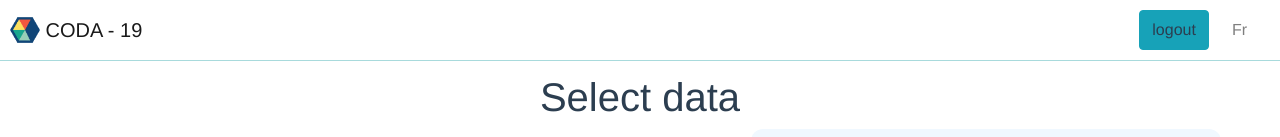
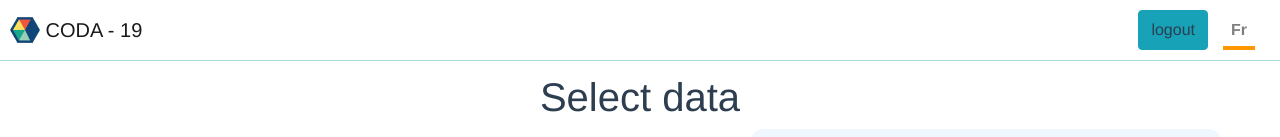
Before and after one commit to CODA-19/coda19-data-dashboard, a Vue app in the folder client/: page /#/selectData in a window 1280 px wide. Shown: the top 137 px of the page. Built offline with nearby package versions, Linux system fonts and the light colour scheme; what vue-underscore, vuejs-logger would draw is missing.

Commit message:
small style change on language btn

```diff
--- a/client/src/assets/scss/colors.scss
+++ b/client/src/assets/scss/colors.scss
@@ -4,3 +4,4 @@ $nileblue: #A8DADC;
 $nightblue: #457B9D;
 $slateblue: #1D3557;
 $pacificblue: #2ab7ca;
+$orange: #ff9800;
--- a/client/src/assets/scss/style.scss
+++ b/client/src/assets/scss/style.scss
@@ -69,6 +69,21 @@ html, body{
 
 #langBtn{
   margin: auto 15px;
+
+  background: linear-gradient(to bottom, $orange 0%, $orange 100%) repeat-x 0 100%;
+  background-size: 4px 4px;
+  color: #000;
+  text-decoration: none;
+  transition: background-size .2s;
+  font-weight: bold;
+
+  &:hover{
+    a{
+      color: #fff;
+    }
+    background-size: 4px 50px;
+  }
+
 }
 
 .legendContainer{
```
